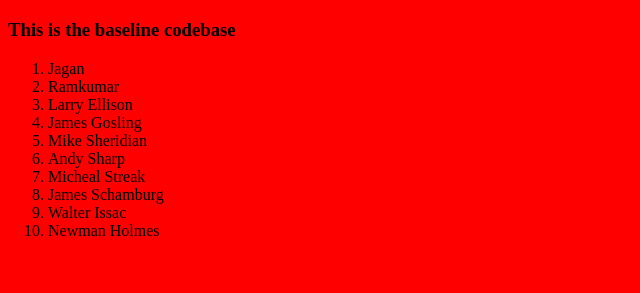
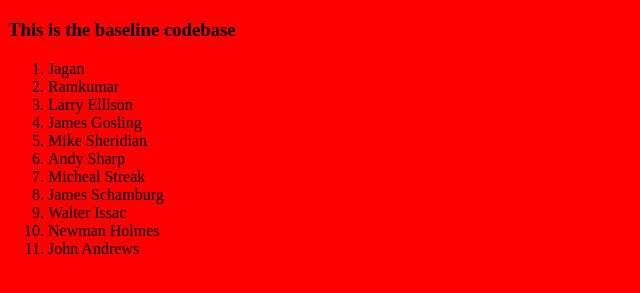
Before and after one commit to TrialSSG/TestOrgRepo, a plain HTML site: page Sample/WebContent/index.html in a window 1280 px wide. Shown: the part 61-354 px from the top of the page, without its empty margins (0-640 px from the left). Drawn offline with Linux system fonts and the light colour scheme.

Commit message:
Added a new entry (Shaji)

```diff
--- a/Sample/WebContent/index.html
+++ b/Sample/WebContent/index.html
@@ -18,6 +18,7 @@
 <li>James Schamburg</li>
 <li>Walter Issac</li>
 <li>Newman Holmes</li>
+<li>John Andrews</li>
 </ol>
 </body>
 </html>
```
